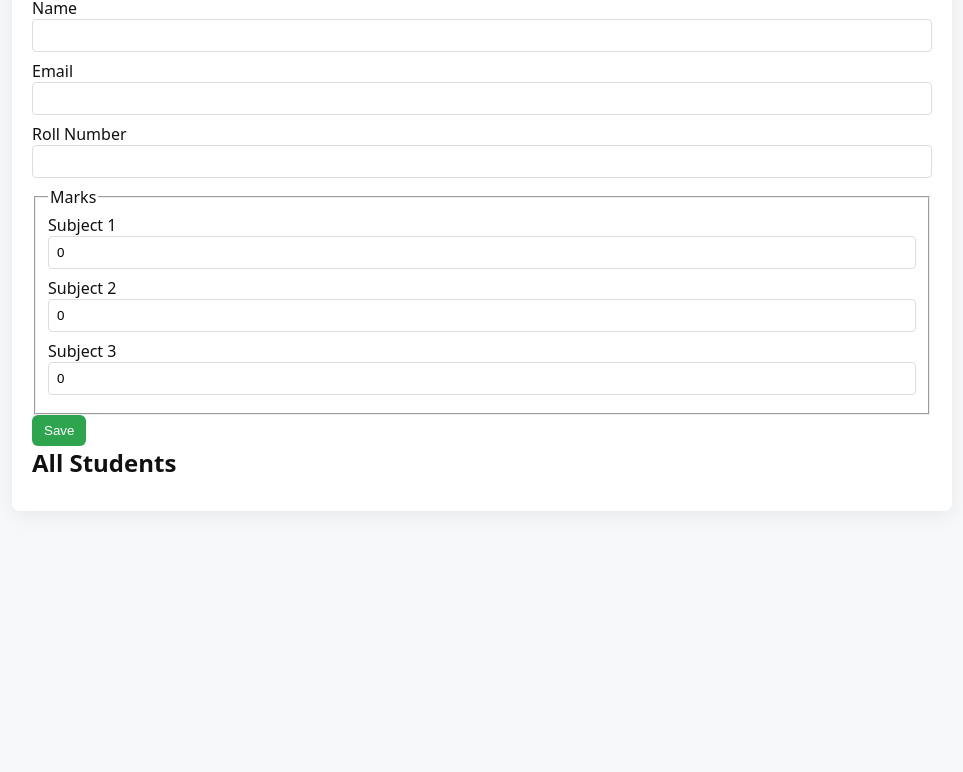
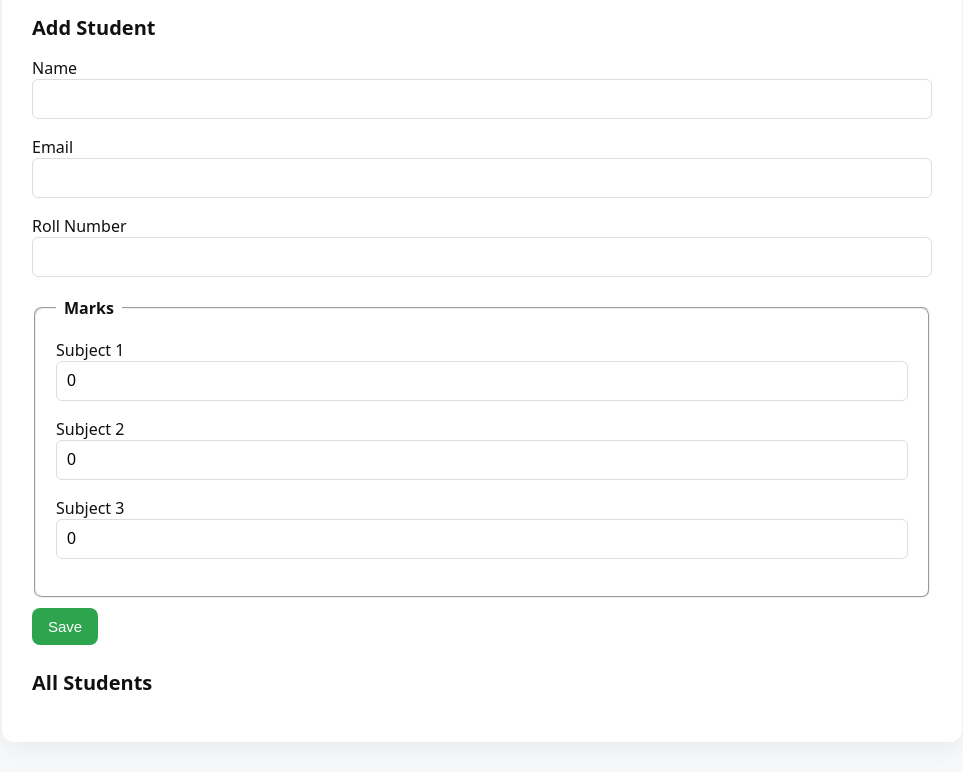
Before and after one commit to Anjana-20782/express-students-managment, a website: page public/index.html in a window 1280 px wide. Shown: the part 139-911 px from the top of the page, without its empty margins (158-1121 px from the left). Before the commit the page ends 800 px from the top, so only its background shows below. Drawn offline with Linux system fonts and the light colour scheme; no server answers.

Commit message:
new contents added in the express-students-managmnet

```diff
--- a/public/style.css
+++ b/public/style.css
@@ -1,12 +1,95 @@
-/* public/style.css */
-body { font-family: system-ui, -apple-system, "Segoe UI", Roboto, "Helvetica Neue", Arial; margin: 0; padding: 16px; background:#f6f8fa; color:#111; }
-.container { max-width: 900px; margin: 0 auto; background: #fff; padding: 20px; border-radius: 8px; box-shadow: 0 6px 20px rgba(0,0,0,0.06); }
-h1,h2 { margin: 0 0 12px 0; }
-form > div, fieldset > div { margin-bottom: 8px; }
-input { padding: 8px; border:1px solid #ddd; border-radius:4px; width:100%; box-sizing:border-box; }
-.student-card { padding: 12px; border: 1px solid #e6e6e6; margin-bottom: 8px; border-radius:6px; background:#fff; }
-.student-card .actions { margin-top:8px; }
-button { padding: 8px 12px; border: none; border-radius:6px; cursor:pointer; }
-button.edit-btn { background: #0366d6; color: #fff; margin-right:8px; }
-button.delete-btn { background: #d73a49; color: #fff; }
-#save-btn { background: #2ea44f; color: #fff; }
+/* Global styles */
+body {
+  font-family: system-ui, -apple-system, "Segoe UI", Roboto, "Helvetica Neue", Arial;
+  margin: 0;
+  padding: 30px;
+  background:#f6f8fa;
+  color:#111;
+}
+
+/* Container box */
+.container {
+  max-width: 900px;
+  margin: 0 auto;
+  background: #fff;
+  padding: 30px;
+  border-radius: 12px;
+  box-shadow: 0 6px 24px rgba(0,0,0,0.06);
+}
+
+/* Titles */
+h1 {
+  margin-bottom: 24px;
+  font-size: 34px;
+  font-weight: 700;
+  text-align: center;
+}
+h2 {
+  margin: 24px 0 16px 0;
+  font-size: 20px;
+  font-weight: 800;
+}
+
+/* Input spacing */
+form > div,
+fieldset > div {
+  margin-bottom: 17px;
+}
+
+input {
+  padding: 10px;
+  border:1px solid #ddd;
+  border-radius:6px;
+  width:100%;
+  box-sizing:border-box;
+  font-size:16px;
+}
+
+/* Fieldset */
+fieldset {
+  padding: 20px;
+  border-radius: 8px;
+  margin-top: 20px;
+}
+legend {
+  padding: 0 8px;
+  font-weight: 600;
+}
+
+/* Buttons */
+button {
+  padding: 10px 16px;
+  border: none;
+  border-radius:8px;
+  cursor:pointer;
+  font-size:15px;
+}
+
+#save-btn {
+  background: #2ea44f;
+  color: #fff;
+  margin-top: 10px;
+}
+
+button.edit-btn {
+  background: #0366d6;
+  color: #fff;
+  margin-right:8px;
+}
+
+button.delete-btn {
+  background: #d73a49;
+  color: #fff;
+}
+
+/* Student card */
+.student-card {
+  padding: 16px;
+  border: 1px solid #e6e6e6;
+  margin-bottom: 12px;
+  border-radius:8px;
+  background:#fff;
+}
+.student-card .actions {
+  margin-top:12px;
+}
```
